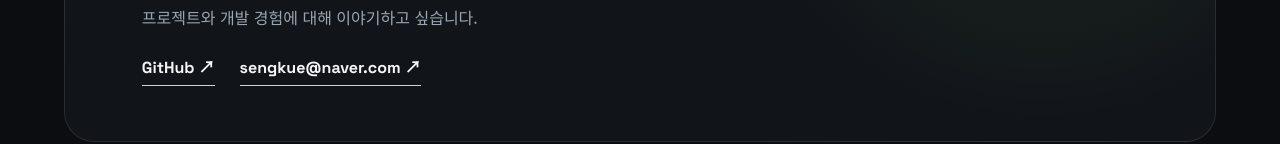
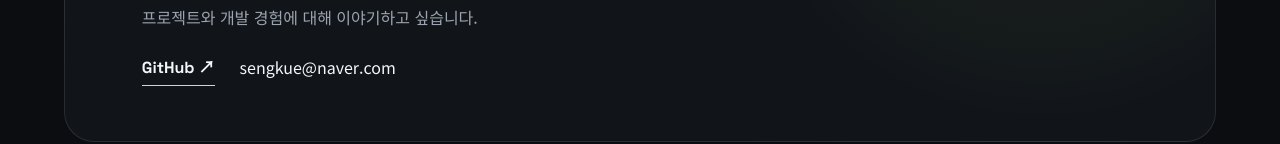
Before and after one commit to seungkyu-kang/seungkyu-kang.github.io, a website: page index.html in a window 1280 px wide. Shown: the part 5605-5749 px from the top of the page. Drawn offline with Linux system fonts and the light colour scheme.

Commit message:
index.html

```diff
--- a/index.html
+++ b/index.html
@@ -173,13 +173,11 @@
         <p class="eyebrow">06 · CONTACT</p>
         <h2>더 궁금하다면<br><span>편하게 연락주세요.</span></h2>
         <p class="contact-copy">프로젝트와 개발 경험에 대해 이야기하고 싶습니다.</p>
-     <div class="contact-links">
+  <div class="contact-links">
   <a href="https://github.com/seungkyu-kang" target="_blank" rel="noreferrer">
     GitHub ↗
   </a>
-  <a href="mailto:sengkue@naver.com">
-    sengkue@naver.com ↗
-  </a>
+  <span>sengkue@naver.com</span>
 </div>
      </div>
    </section>
```
